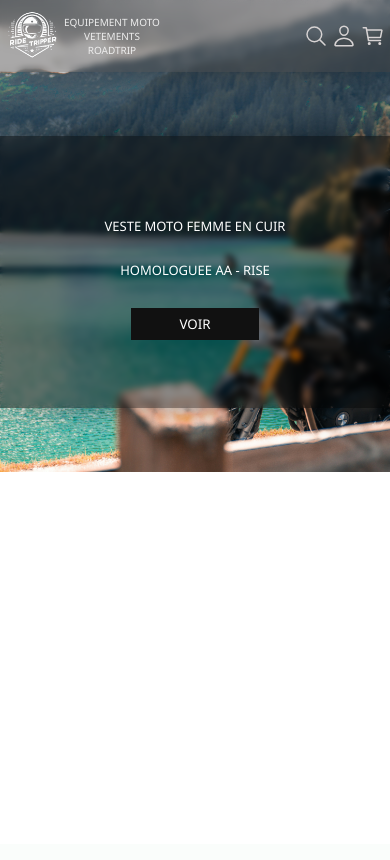
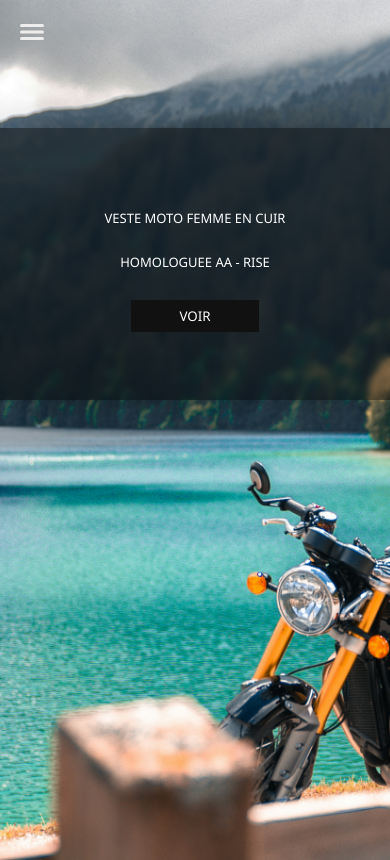
Before and after one commit to lauraBourel/RideTripper, a PHP site: page / in a window 390 px wide. Run offline with PHP 8.4, Linux system fonts and the light colour scheme.

Commit message:
mise a jour

```diff
--- a/assets/css/style.css
+++ b/assets/css/style.css
@@ -1,10 +1,58 @@
 body {
+    height: 100vh;
     margin: 0;
     background-image: url(../img/index/backgroundIndex.jpg);
     background-repeat: no-repeat;
     background-size: cover;
     background-position: center;
 }
+
+.iconBurger {
+    width: 2rem;
+    height: 2rem;
+    display: none;
+    margin: 1rem;
+    color: rgb(237, 237, 237);
+}
+
+.iconCross {
+    width: 2rem;
+    height: 2rem;
+    display: flex;
+    align-self: end;
+    margin: 1rem;
+    transform: rotate(45deg);
+    color: rgb(237, 237, 237);
+}
+
+.menu {
+    width: 10rem;
+    height: 100%;
+    display: none;
+    flex-direction: column;
+    align-items: center;
+    position: absolute;
+    gap: 1rem;
+    z-index: 1;
+    background-color: rgba(66, 65, 65, 0.454);
+}
+
+.menu.on {
+    display: flex;
+    flex-direction: column;
+    align-items: center;
+}
+
+
+
+
+
+
+
+
+
+
+
 
 .navBar {
     width: 100%;
@@ -35,7 +89,7 @@
 }
 
 .navLink {
-    width: 23rem;
+    width: 18rem;
     display: flex;
     justify-content: space-between;
     margin-left: 2rem;
@@ -111,7 +165,7 @@
 
 .navCart {
     display: flex;
-    justify-content: center;
+    justify-content: space-between;
     align-items: center;
 }
 
@@ -332,13 +409,28 @@
         height: 4rem;
     }
 
+    .logoLinkNav {
+        flex: 1;
+    }
+
+    .navLogo {
+        width: 7.5rem;
+        justify-content: start;
+    }
+
     .navLink {
-        width: 15rem;
+        flex: 1;
         margin: 0;
         font-size: x-small;
+        justify-content: center;
+    }
+
+    .navLink a {
+        margin: 0 .5rem;
     }
 
     .navCart {
+        width: 7.5rem;
         display: flex;
         justify-content: center;
     }
@@ -352,6 +444,16 @@
     }
 }
 
+@media screen and (max-width: 530px) {
+    .navBar {
+        display: none;
+    }
+
+    .iconBurger {
+        display: flex;
+    }
+}
+
 @media screen and (max-width: 400px) {
     .navLink {
         width: auto;
--- a/assets/js/script.js
+++ b/assets/js/script.js
@@ -7,6 +7,10 @@
 
 var clothesNav = document.getElementById ('clothesNav');
 var clothesMenu = document.getElementById ('clothesMenu');
+
+var iconBurger = document.getElementById ('iconBurger');
+var iconCross = document.getElementById ('iconCross');
+var menu = document.getElementById ('menu');
 
 
 cartIcon.addEventListener('mouseover', function () {
@@ -24,3 +28,11 @@
 clothesNav.addEventListener('mouseover', function () {
     clothesMenu.classList.toggle('on');
 })
+
+iconBurger.addEventListener('click',function () {
+    menu.classList.toggle('on');
+})
+
+iconCross.addEventListener('click',function () {
+    menu.classList.toggle('on');
+})
--- a/index.html
+++ b/index.html
@@ -10,18 +10,33 @@
 
 <body>
     <header>
+        <div id="menuBurger" class="menuBurger">
+            <div class="menu" id="menu">
+                <ion-icon id="iconCross" class="iconCross" name="add"></ion-icon>
+                <a class="linkUnderline" href="">EQUIPEMENT MOTO</a>
+                <a class="linkUnderline" href="">VETEMENTS</a>
+                <a class="linkUnderline" href="">ROADTRIP</a>
+            </div>
+            <ion-icon id="iconBurger" class="iconBurger" name="menu"></ion-icon>
+        </div>
         <div class="navBar">
+            <div class="logoLinkNav">
             <div class="navLogo">
                 <a href="index.html">
                     <img class="logo" src="assets/img/index/logoWhite.png" alt="logoridetripper">
                 </a>
+            </div>
                 <div class="navLink">
-                    <a class="linkUnderline" id="equipmentNav" href="">EQUIPEMENT MOTO</a><a class="linkUnderline" id="clothesNav" href="">VETEMENTS</a><a class="linkUnderline" href="">ROADTRIP</a>
+                    <a class="linkUnderline" id="equipmentNav" href="">EQUIPEMENT MOTO</a>
+                    <a class="linkUnderline" id="clothesNav" href="">VETEMENTS</a>
+                    <a class="linkUnderline" href="">ROADTRIP</a>
                 </div>
             </div>
             <div class="navCart">
-                <input class="searchBar" placeholder="Recherche..."></input>
-                <ion-icon class="icon" name="search-outline"></ion-icon>
+                <div class="search">
+                    <ion-icon class="icon" name="search-outline"></ion-icon>
+                    <input class="searchBar" placeholder="Recherche... "></input>
+                </div>
                 <ion-icon class="icon" name="person-outline"></ion-icon>
                 <ion-icon id= cartIcon class="icon cartIcon" name="cart-outline"></ion-icon>
             </div>
@@ -60,6 +75,7 @@
                 <button id="btnClosePopUp">RETOUR A LA BOUTIQUE</button>
         </div>
     </main>
+    <div class="infoBar"></div>
 
 
 
```
Also changed, not shown: other parts of assets/css/style.css (+32 -3 lines).
